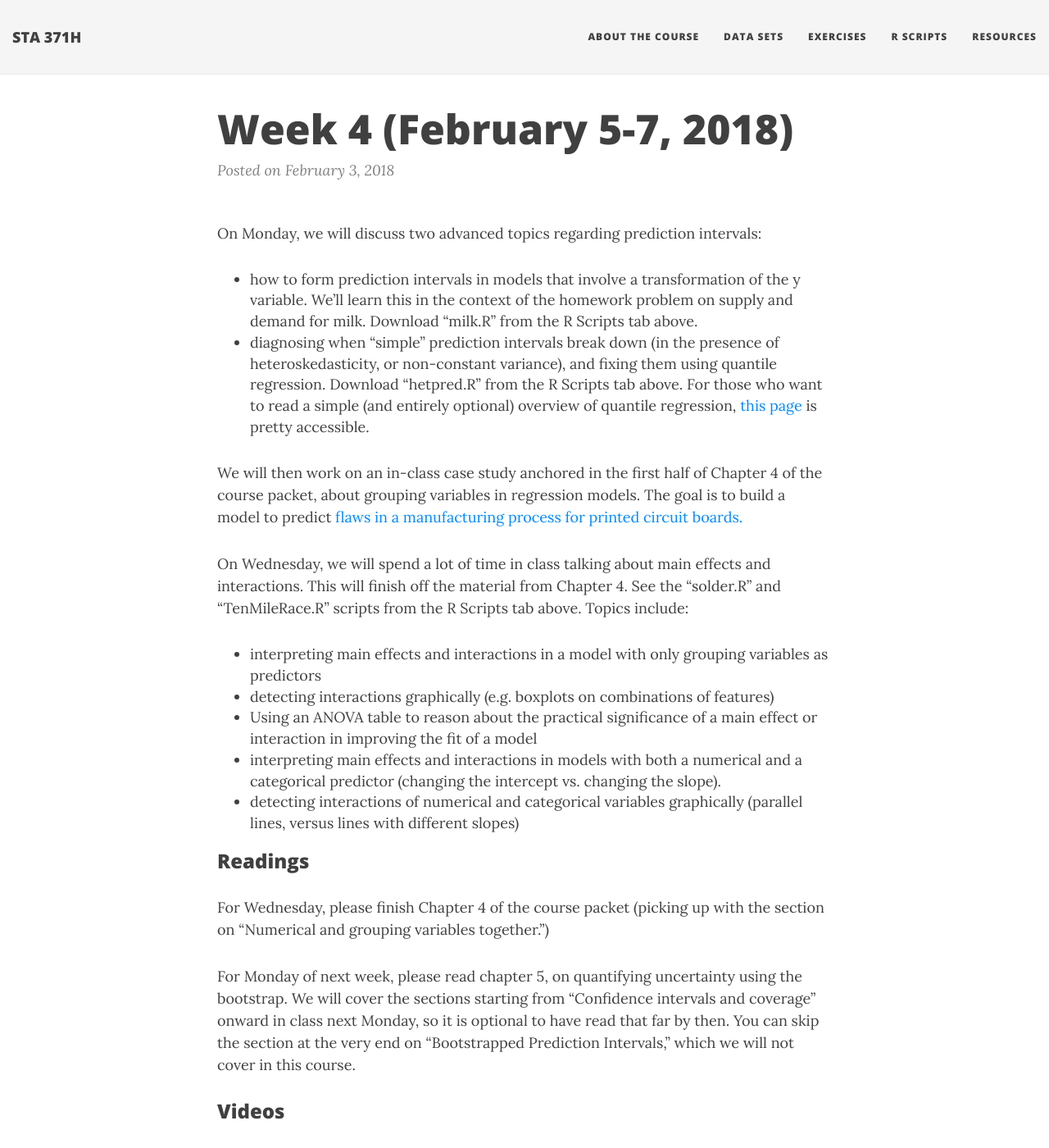
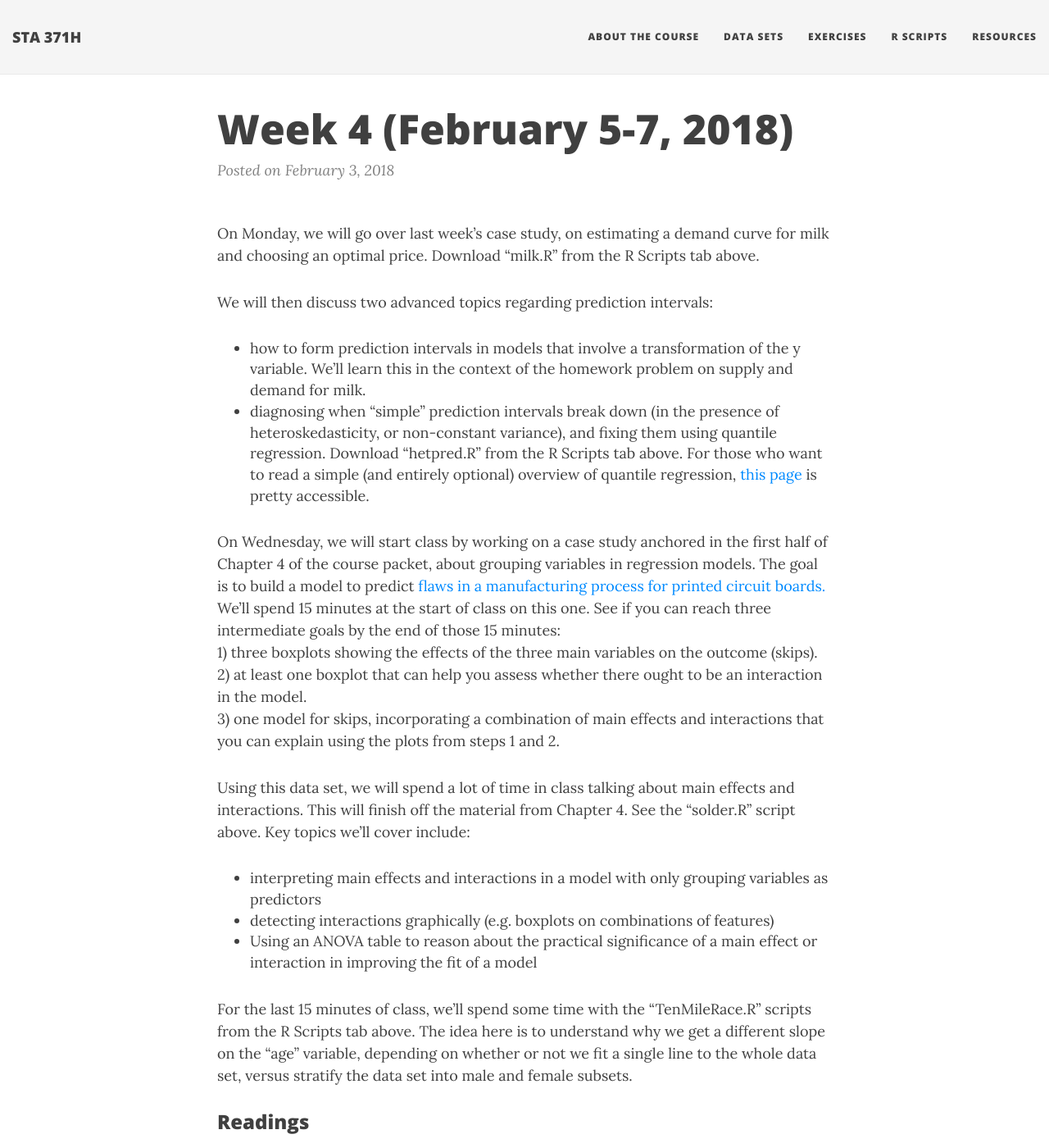
Before and after one commit to jgscott/STA371H_Spring2018, a Jekyll site: the page built from _posts/2018-02-03-week04.md, in a window 1280 px wide and 1400 px high. Shown: the whole window at 82% size. Built offline with Jekyll 4.4.1, drawn with Linux system fonts in a browser that asks for light colours; nearby versions of some CDN libraries.

Commit message:
week 5 detail

```diff
--- a/_posts/2018-02-03-week04.md
+++ b/_posts/2018-02-03-week04.md
@@ -4,19 +4,23 @@ title: Week 4 (February 5-7, 2018)
 ---
 
 
-On Monday, we will discuss two advanced topics regarding prediction intervals:
-- how to form prediction intervals in models that involve a transformation of the y variable.  We'll learn this in the context of the homework problem on supply and demand for milk.  Download "milk.R" from the R Scripts tab above.
+On Monday, we will go over last week's case study, on estimating a demand curve for milk and choosing an optimal price.  Download "milk.R" from the R Scripts tab above.
+
+We will then discuss two advanced topics regarding prediction intervals:
+- how to form prediction intervals in models that involve a transformation of the y variable.  We'll learn this in the context of the homework problem on supply and demand for milk.
 - diagnosing when "simple" prediction intervals break down (in the presence of heteroskedasticity, or non-constant variance), and fixing them using quantile regression.  Download "hetpred.R" from the R Scripts tab above.  For those who want to read a simple (and entirely optional) overview of quantile regression, [this page](http://data.library.virginia.edu/getting-started-with-quantile-regression/) is pretty accessible.
 
-We will then work on an in-class case study anchored in the first half of Chapter 4 of the course packet, about grouping variables in regression models.  The goal is to build a model to predict [flaws in a manufacturing process for printed circuit boards.](https://github.com/jgscott/learnR/blob/master/cases/solder/solder.md)
+On Wednesday, we will start class by working on a case study anchored in the first half of Chapter 4 of the course packet, about grouping variables in regression models.  The goal is to build a model to predict [flaws in a manufacturing process for printed circuit boards.](https://github.com/jgscott/learnR/blob/master/cases/solder/solder.md)  We'll spend 15 minutes at the start of class on this one.  See if you can reach three intermediate goals by the end of those 15 minutes:
+1) three boxplots showing the effects of the three main variables on the outcome (skips).
+2) at least one boxplot that can help you assess whether there ought to be an interaction in the model.
+3) one model for skips, incorporating a combination of main effects and interactions that you can explain using the plots from steps 1 and 2.
 
-On Wednesday, we will spend a lot of time in class talking about main effects and interactions.  This will finish off the material from Chapter 4.   See the "solder.R" and "TenMileRace.R" scripts from the R Scripts tab above.  Topics include:
+Using this data set, we will spend a lot of time in class talking about main effects and interactions.  This will finish off the material from Chapter 4.   See the "solder.R" script above.  Key topics we'll cover include:
 - interpreting main effects and interactions in a model with only grouping variables as predictors
 - detecting interactions graphically (e.g. boxplots on combinations of features)
 - Using an ANOVA table to reason about the practical significance of a main effect or interaction in improving the fit of a model
-- interpreting main effects and interactions in models with both a numerical and a categorical predictor (changing the intercept vs. changing the slope).
-- detecting interactions of numerical and categorical variables graphically (parallel lines, versus lines with different slopes)
 
+For the last 15 minutes of class, we'll spend some time with the "TenMileRace.R" scripts from the R Scripts tab above.  The idea here is to understand why we get a different slope on the "age" variable, depending on whether or not we fit a single line to the whole data set, versus stratify the data set into male and female subsets.
 
 ### Readings
 
```
Also changed, not shown: _posts/2018-02-10-week05.md (+7 -6 lines).
